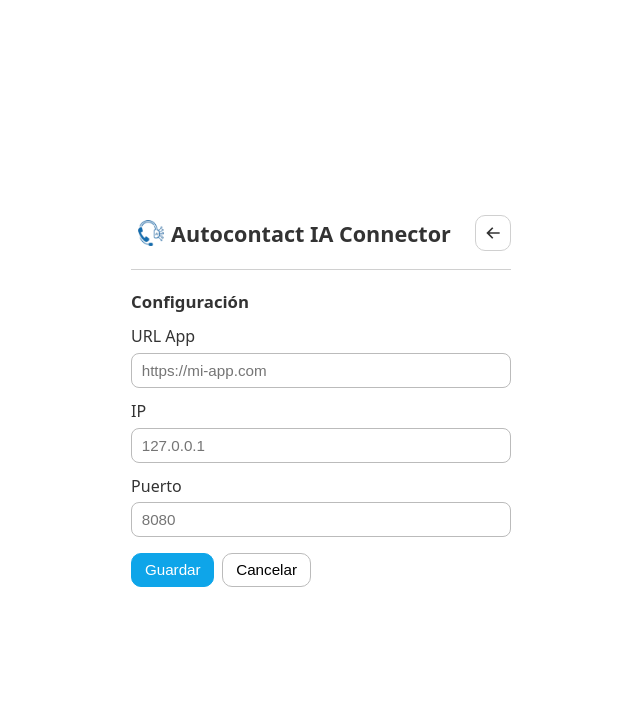
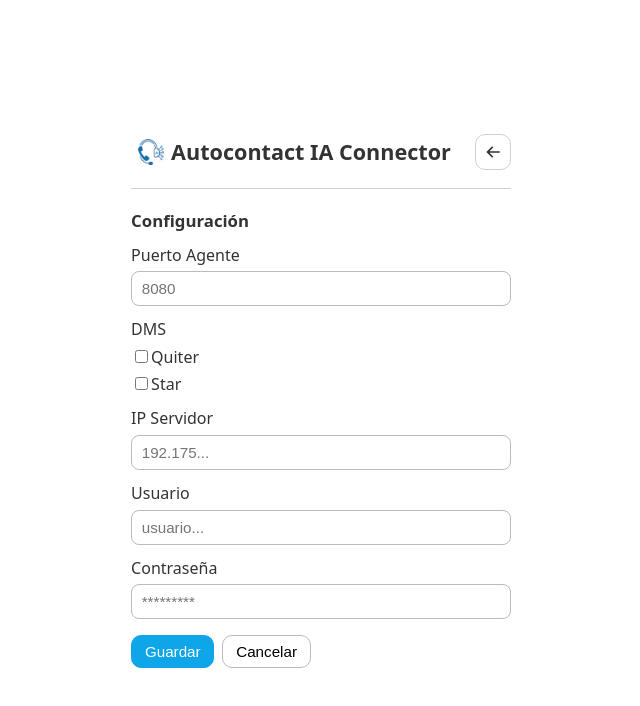
Before and after one commit to amorenosynergyatech/AutoConnnect, a React (Vite) app: page / in a window 1280 px wide. Both pictures are taken after a click on the button "Abrir configuración". Shown: the top 706 px of the page, without its empty margins (319-959 px from the left). Built offline with nearby package versions, Linux system fonts and the light colour scheme; no server answers.

Commit message:
Añadiendo nuevos parámetros de configuración y termnando con desencriptación

```diff
--- a/src-tauri/tauri.conf.json
+++ b/src-tauri/tauri.conf.json
@@ -34,8 +34,8 @@
       {
         "fullscreen": false,
         "title": "Autocontact IA Connector",
-        "width": 420,
-        "height": 480,
+        "width": 500,
+        "height": 600,
         "visible": false,
         "resizable": false
       }
--- a/src/App.jsx
+++ b/src/App.jsx
@@ -18,6 +18,29 @@ export default function App() {
   const [urlapp, setUrlapp] = useState("");
   const [websocketip, setWebsocketip] = useState("");
   const [websocketpuerto, setWebsocketpuerto] = useState("");
+  const [usuario, setUsuario] = useState("");
+  const [contrasena, setContrasena] = useState("");
+  const [ipservidor, setIpServidor] = useState("");
+
+  const [SECRET_KEY, setKey] = useState("");
+  useEffect(() => {
+    invoke('obtener_contrasena_encrypt').then(setKey).catch(console.error);
+  }, []);
+
+
+  // Nuevo estado para checkboxes
+  const [dms, setDms] = useState({
+    quiter: false,
+    star: false
+  });
+
+  const handleDmsChange = (name) => {
+    setDms({
+      quiter: name === "quiter",
+      star: name === "star"
+    });
+  };
+
 
   const RUST_STATUS_URL = "http://127.0.0.1:5201/status";
 
@@ -46,15 +69,46 @@ export default function App() {
       });
   }, []);
 
+  useEffect(() => {
+    // Al abrir la config, cargamos desde SQLite
+    if (showConfig) {
+      invoke("obtener_config_sqlite", { key: SECRET_KEY })
+        .then((cfg) => {
+          if (!cfg) return;
+          // cfg.username y cfg.password ya vienen DESCIFRADOS
+          setIpServidor(cfg.ipservidor || cfg.server || "");
+          setUsuario(cfg.username || "");
+          setContrasena(cfg.password || "");
+          setWebsocketpuerto(cfg.puertoagente || "");
+          setDms({
+            quiter: !!cfg.usequiter,
+            star: !!cfg.usestar,
+          });
+        })
+        .catch((e) => console.error("Leer config:", e));
+    }
+  }, [showConfig]);
+
+  const handleGuardar = async (e) => {
+    e.preventDefault();
+    try {
+      await invoke("guardar_config_sqlite", {
+        server: ipservidor,
+        username: usuario,
+        password: contrasena,
+        puertoagente: websocketpuerto,
+        usequiter: dms.quiter ? 1 : 0,
+        usestar: dms.star ? 1 : 0,
+        ipservidor: ipservidor,
+        key: SECRET_KEY,
+      });
+      setShowConfig(false);
+    } catch (err) {
+      console.error("Guardar config:", err);
+    }
+  };
+
   const toggleConfig = () => setShowConfig((v) => !v);
-
-  const handleGuardar = (e) => {
-    e.preventDefault();
-    // Aquí podrías persistir en backend/tauri si lo deseas.
-    // Ejemplo (opcional): invoke("guardar_config", { urlapp, websocketip, websocketpuerto })
-    console.log("Configuración guardada:", { urlapp, websocketip, websocketpuerto });
-    setShowConfig(false);
-  };
 
   return (
     <main className="menu">
@@ -77,12 +131,12 @@ export default function App() {
           {showConfig ? (
             // Flecha volver
             <svg viewBox="0 0 24 24" className="icon">
-              <path d="M20 11H7.83l4.58-4.59L11 5l-7 7 7 7 1.41-1.41L7.83 13H20v-2z"/>
+              <path d="M20 11H7.83l4.58-4.59L11 5l-7 7 7 7 1.41-1.41L7.83 13H20v-2z" />
             </svg>
           ) : (
             // Engranaje
             <svg viewBox="0 0 24 24" className="icon">
-              <path d="M19.14,12.94a7.14,7.14,0,0,0,.05-.94,7.14,7.14,0,0,0-.05-.94l2.11-1.65a.48.48,0,0,0,.11-.62l-2-3.46a.5.5,0,0,0-.6-.22l-2.49,1a7.34,7.34,0,0,0-1.63-.94l-.38-2.65A.49.49,0,0,0,13.77,2H10.23a.49.49,0,0,0-.49.41L9.36,5.06a7.34,7.34,0,0,0-1.63.94l-2.49-1a.5.5,0,0,0-.6.22l-2,3.46a.48.48,0,0,0,.11.62L4.86,11.06a7.14,7.14,0,0,0-.05.94,7.14,7.14,0,0,0,.05.94L2.75,14.59a.48.48,0,0,0-.11.62l2,3.46a.5.5,0,0,0,.6.22l2.49-1a7.34,7.34,0,0,0,1.63.94l.38,2.65a.49.49,0,0,0,.49.41h3.54a.49.49,0,0,0,.49-.41l.38-2.65a7.34,7.34,0,0,0,1.63-.94l2.49,1a.5.5,0,0,0,.6-.22l2-3.46a.48.48,0,0,0-.11-.62ZM12,15.5A3.5,3.5,0,1,1,15.5,12,3.5,3.5,0,0,1,12,15.5Z"/>
+              <path d="M19.14,12.94a7.14,7.14,0,0,0,.05-.94,7.14,7.14,0,0,0-.05-.94l2.11-1.65a.48.48,0,0,0,.11-.62l-2-3.46a.5.5,0,0,0-.6-.22l-2.49,1a7.34,7.34,0,0,0-1.63-.94l-.38-2.65A.49.49,0,0,0,13.77,2H10.23a.49.49,0,0,0-.49.41L9.36,5.06a7.34,7.34,0,0,0-1.63.94l-2.49-1a.5.5,0,0,0-.6.22l-2,3.46a.48.48,0,0,0,.11.62L4.86,11.06a7.14,7.14,0,0,0-.05.94,7.14,7.14,0,0,0,.05.94L2.75,14.59a.48.48,0,0,0-.11.62l2,3.46a.5.5,0,0,0,.6.22l2.49-1a7.34,7.34,0,0,0,1.63.94l.38,2.65a.49.49,0,0,0,.49.41h3.54a.49.49,0,0,0,.49-.41l.38-2.65a7.34,7.34,0,0,0,1.63-.94l2.49,1a.5.5,0,0,0,.6-.22l2-3.46a.48.48,0,0,0-.11-.62ZM12,15.5A3.5,3.5,0,1,1,15.5,12,3.5,3.5,0,0,1,12,15.5Z" />
             </svg>
           )}
         </button>
@@ -96,31 +150,7 @@ export default function App() {
           <h2 className="subtitulo">Configuración</h2>
           <form className="form" onSubmit={handleGuardar}>
             <div className="form-group">
-              <label htmlFor="urlapp">URL App</label>
-              <input
-                id="urlapp"
-                type="text"
-                value={urlapp}
-                onChange={(e) => setUrlapp(e.target.value)}
-                placeholder="https://mi-app.com"
-                className="input"
-              />
-            </div>
-
-            <div className="form-group">
-              <label htmlFor="websocketip">IP</label>
-              <input
-                id="websocketip"
-                type="text"
-                value={websocketip}
-                onChange={(e) => setWebsocketip(e.target.value)}
-                placeholder="127.0.0.1"
-                className="input"
-              />
-            </div>
-
-            <div className="form-group">
-              <label htmlFor="websocketpuerto">Puerto</label>
+              <label htmlFor="websocketpuerto">Puerto Agente</label>
               <input
                 id="websocketpuerto"
                 type="number"
@@ -131,7 +161,62 @@ export default function App() {
                 min="0"
               />
             </div>
-
+            <div className="form-group">
+              <label>DMS</label>
+              <div>
+                <label>
+                  <input
+                    type="checkbox"
+                    checked={dms.quiter}
+                    onChange={() => handleDmsChange("quiter")}
+                  />
+                  Quiter
+                </label>
+              </div>
+              <div>
+                <label>
+                  <input
+                    type="checkbox"
+                    checked={dms.star}
+                    onChange={() => handleDmsChange("star")}
+                  />
+                  Star
+                </label>
+              </div>
+            </div>
+            <div className="form-group">
+              <label htmlFor="ipservidor">IP Servidor</label>
+              <input
+                id="ipservidor"
+                type="text"
+                value={ipservidor}
+                onChange={(e) => setIpServidor(e.target.value)}
+                placeholder="192.175..."
+                className="input"
+              />
+            </div>
+            <div className="form-group">
+              <label htmlFor="usuario">Usuario</label>
+              <input
+                id="usuario"
+                type="text"
+                value={usuario}
+                className="input"
+                onChange={(e) => setUsuario(e.target.value)}
+                placeholder="usuario..."
+              />
+            </div>
+            <div className="form-group">
+              <label htmlFor="constrasena">Contraseña</label>
+              <input
+                id="contrasena"
+                type="password"
+                value={contrasena}
+                className="input"
+                onChange={(e) => setContrasena(e.target.value)}
+                placeholder="*********"
+              />
+            </div>
             <div className="acciones-form">
               <button type="submit" className="btn btn-primary">Guardar</button>
               <button type="button" className="btn" onClick={() => setShowConfig(false)}>
```
Also changed, not shown: src/utils/agent.js (+22 -81 lines), 2 other files (tests, documents, lock files or other folders).
